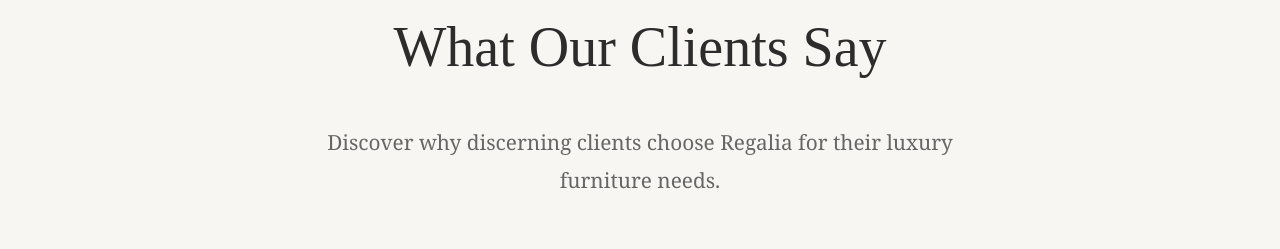
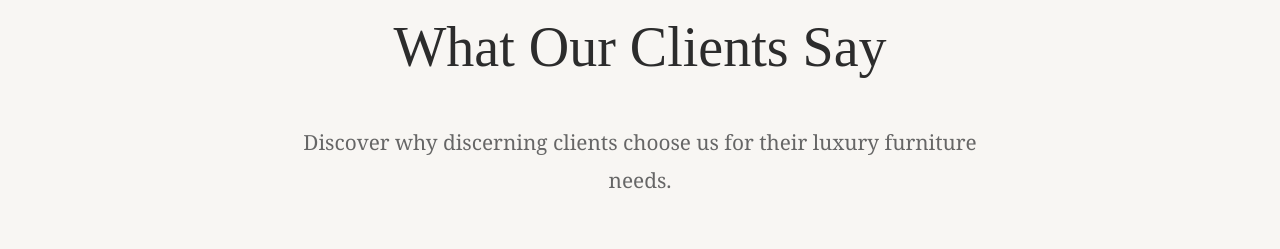
Before and after one commit to H0ssam-Mahm0ud/Furniture-Design, a plain HTML site: page index.html in a window 1280 px wide. Shown: the part 3059-3308 px from the top of the page. Drawn offline with nearby package versions, Linux system fonts and the light colour scheme.

Commit message:
Update index.html

```diff
--- a/index.html
+++ b/index.html
@@ -107,7 +107,7 @@
             <div class="section-header">
                 <p class="section-subtitle">Client Testimonials</p>
                 <h2 class="section-title">What Our Clients Say</h2>
-                <p class="section-description">Discover why discerning clients choose Regalia for their luxury furniture
+                <p class="section-description">Discover why discerning clients choose us for their luxury furniture
                     needs.</p>
             </div>
 
```
